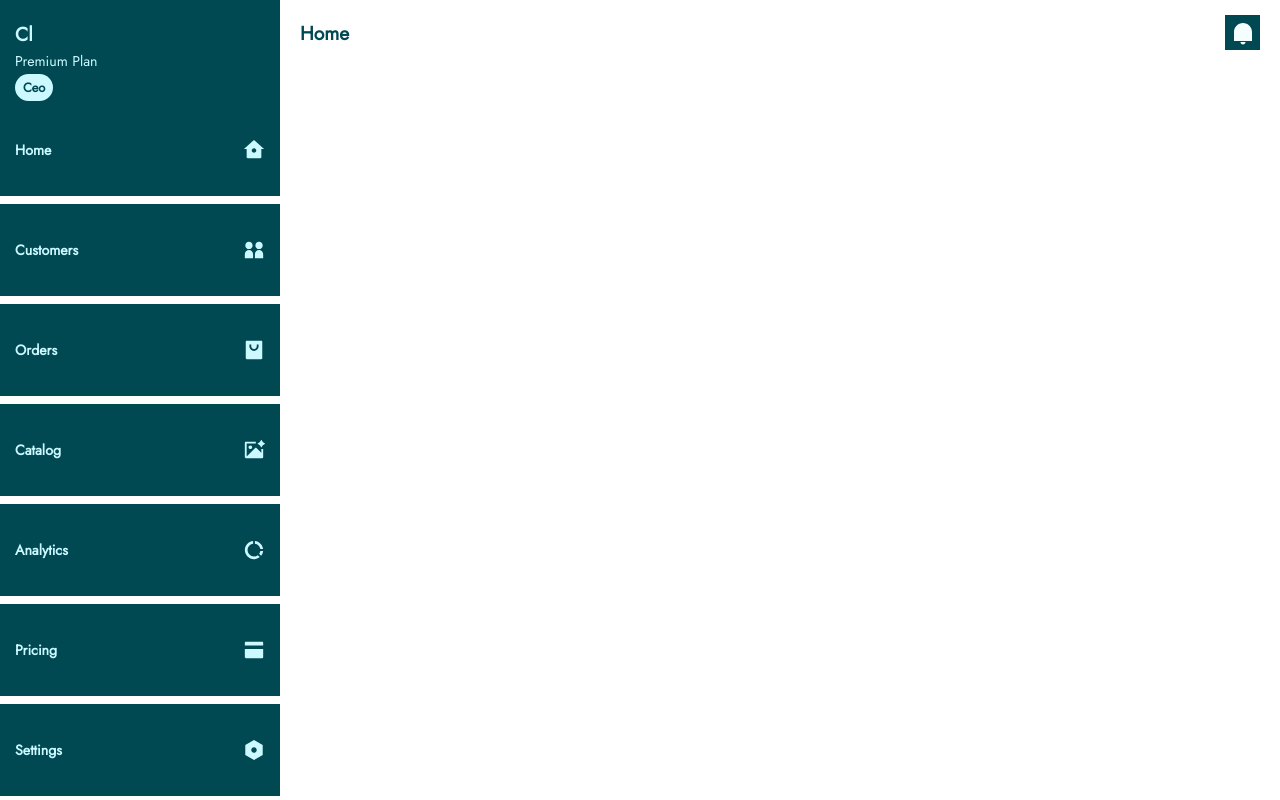
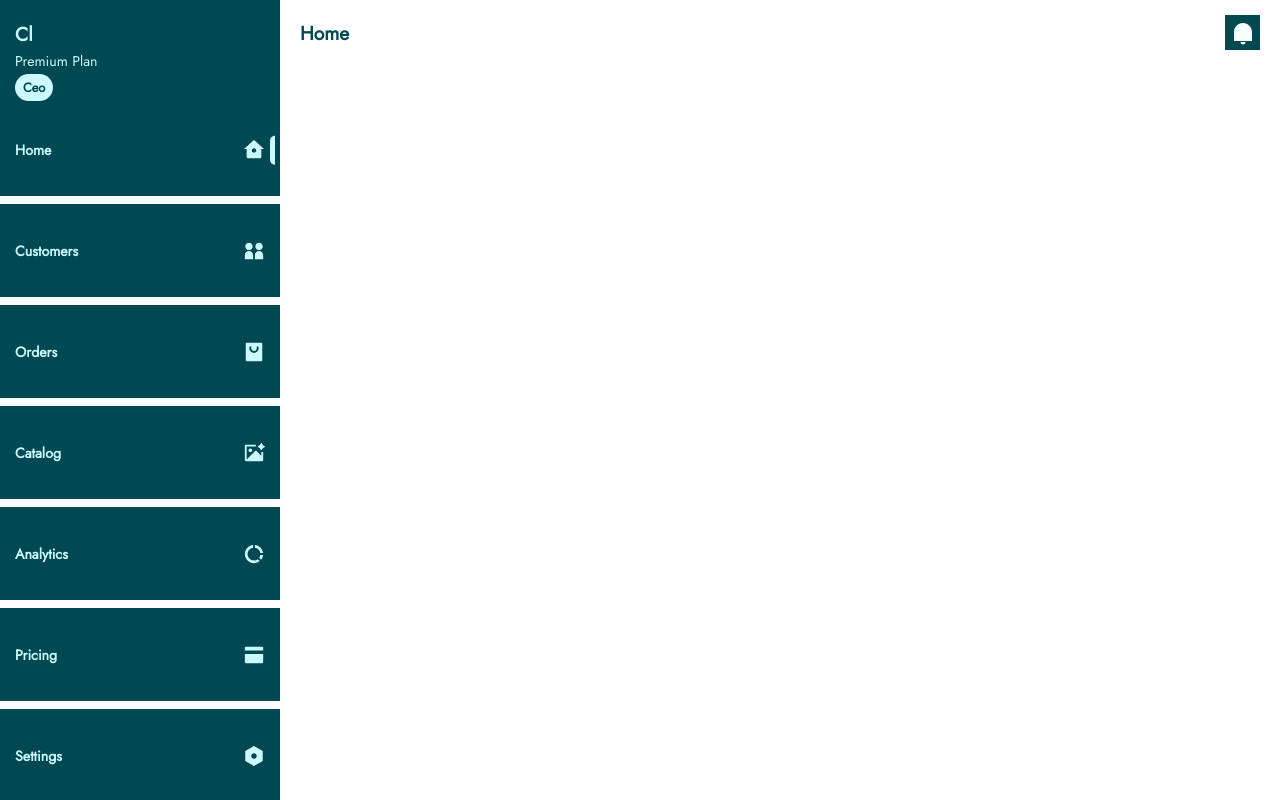
Before and after one commit to cloortt/web.cloortt.com, a Vue app: page / in a window 1280 px wide. Built offline with nearby package versions, Linux system fonts and the light colour scheme.

Commit message:
Modified web.css, Modified SidebarLink Component

```diff
--- a/src/assets/css/web.css
+++ b/src/assets/css/web.css
@@ -20,6 +20,25 @@
   padding-bottom: 0;
   border-bottom: 0;
 }
+
+.web-sidebar .links ul li .router-link-exact-active {
+  position: relative;
+}
+
+.web-sidebar .links ul li .router-link-exact-active::before {
+  content: '';
+  width: 5px;
+  height: 130%;
+  display: block;
+  position: absolute;
+  right: -10px;
+  top: 50%;
+  transform: translateY(-50%);
+  background-color: var(--c-base-mild);
+  border-top-left-radius: 10px;
+  border-bottom-left-radius: 10px;
+}
+
 .web-bottom-bar {
   display: none;
   padding: 15px 10px;
--- a/src/components/SidebarLink.vue
+++ b/src/components/SidebarLink.vue
@@ -19,16 +19,17 @@ const props = defineProps({
 })
 </script>
 <template>
-  <li
-    class="cl-flex-inline cl-flex-align-items-center cl-flex-justify-content-space-between cl-size full-width"
-  >
-    <RouterLink :to="props.linkUrl" class="cl-txt no-decoration w-bold cl-fg-base-mild">
-      {{ props.linkName }}
+  <li>
+    <RouterLink
+      :to="props.linkUrl"
+      class="cl-txt no-decoration w-bold cl-fg-base-mild cl-flex-inline cl-flex-align-items-center cl-flex-justify-content-space-between cl-size full-width"
+    >
+      <span>{{ props.linkName }}</span>
+      <Icon
+        class="cl-fill-base-mild"
+        :name="props.iconName"
+        :size="{ width: '22px', height: '22px' }"
+      />
     </RouterLink>
-    <Icon
-      class="cl-fill-base-mild"
-      :name="props.iconName"
-      :size="{ width: '22px', height: '22px' }"
-    />
   </li>
 </template>
```
